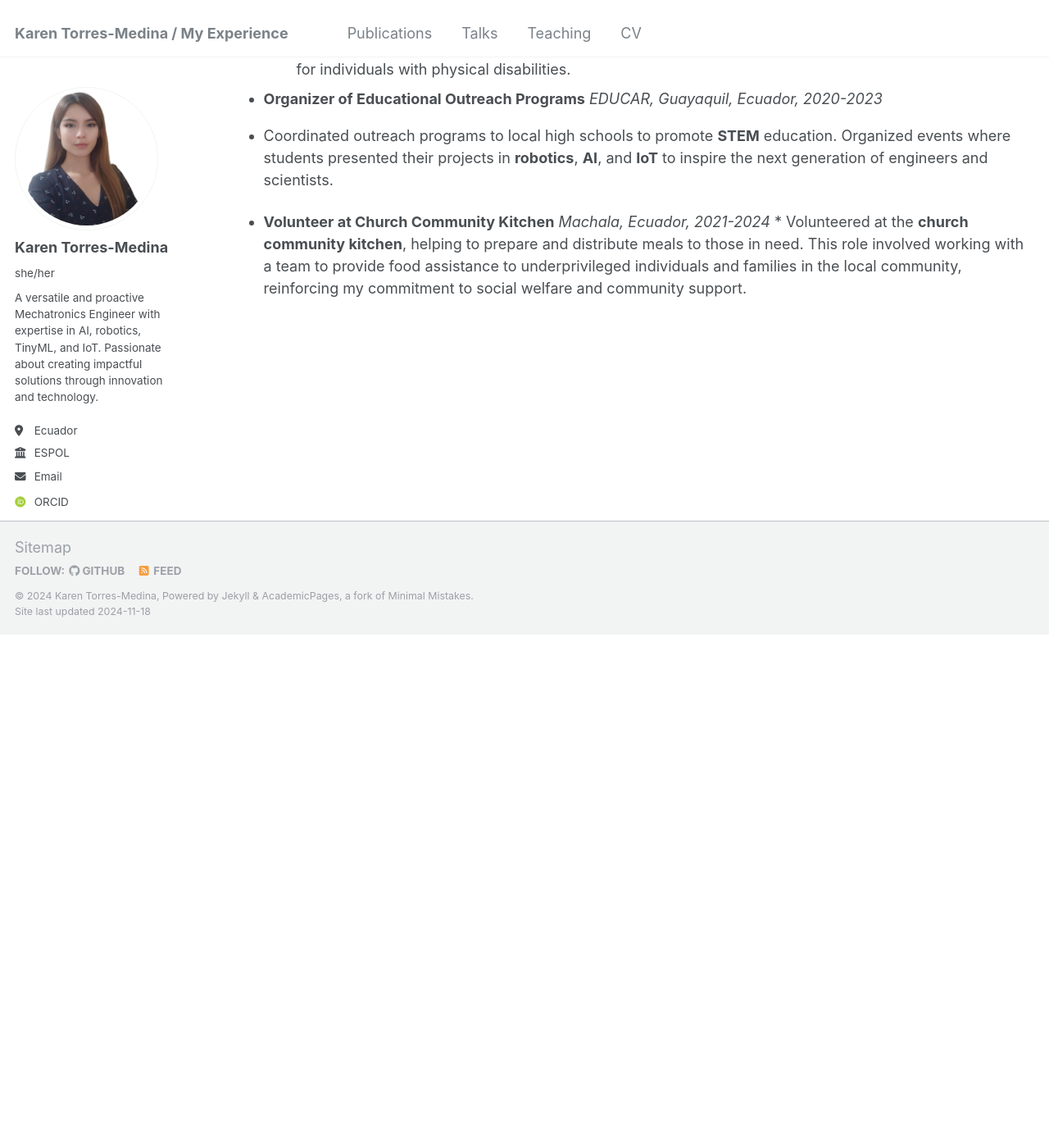
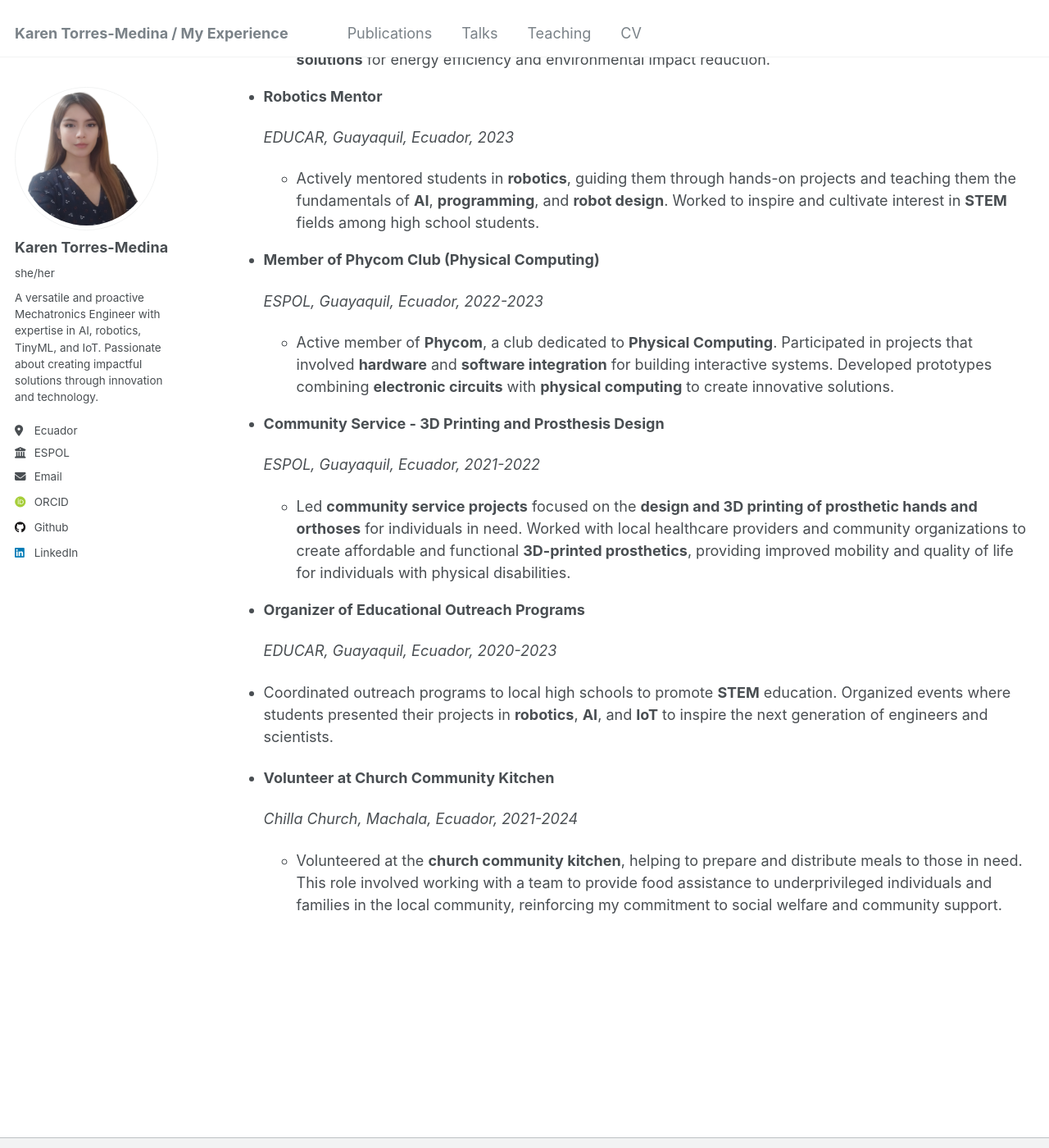
Before and after one commit to kttorres/experience, a Jekyll site: the page built from _pages/cv.md, in a window 1280 px wide and 1400 px high, scrolled down 3975 px. Shown: the whole window at 82% size. Built offline with Jekyll 4.4.1, drawn with Linux system fonts in a browser that asks for light colours; some web fonts are replaced; before the commit the page ends 4748 px from its top, so only the background shows below that; some of the changed text lies outside the part shown.

Commit message:
Update cv.md

```diff
--- a/_pages/cv.md
+++ b/_pages/cv.md
@@ -53,18 +56,21 @@ redirect_from:
 ---
 
 * **Robotics Teacher**
+
   **EDUCAR**, *Guayaquil, Ecuador*
   Jul 2023 – Dec 2023
   * Duties: Taught **robotics** and **AI** to high school students. Led hands-on projects using **STEAM** to foster creativity and critical thinking. Focused on **AI**, **programming**, and **robotics** education.
   * Supervisor: [Supervisor Name]
 
 * **Research Assistant**
+
   **ESPOL**, *Guayaquil, Ecuador*
   Apr 2022 – May 2023
   * Duties: Developed **autonomous navigation systems** for unmanned vehicles, incorporating **SLAM** and **obstacle detection**. Contributed to research on integrating **AI** and **robotics** for practical applications.
   * Supervisor: Dr. [Supervisor Name]
 
 * **Mechatronic Design Assistant**
+
   **Robotilsa S.A.**, *Guayaquil, Ecuador*
   Feb 2022 – Jul 2022
   * Duties: Assisted in mechatronic design projects, focusing on robotic systems for industrial applications. Supported design and analysis of robotic arms and automated systems.
@@ -115,30 +121,36 @@ Teaching
 Service and leadership
 
 * **President of CIAP (Artificial Intelligence Club)**
+
   *ESPOL, Guayaquil, Ecuador, 2022-2023*
   * Led the **CIAP Club**, fostering collaboration and innovation in the fields of **AI** and **Machine Learning** among university students. Organized workshops, events, and hackathons to promote AI education and community engagement.
 
 * **Member of the Sustainability Club**
+
   *ESPOL, Guayaquil, Ecuador, 2022-2023*
   * Contributed to projects focused on **sustainable technologies**, such as the development of **smart solutions** for energy efficiency and environmental impact reduction.
 
 * **Robotics Mentor**
+
   *EDUCAR, Guayaquil, Ecuador, 2023*
   * Actively mentored students in **robotics**, guiding them through hands-on projects and teaching them the fundamentals of **AI**, **programming**, and **robot design**. Worked to inspire and cultivate interest in **STEM** fields among high school students.
 
 * **Member of Phycom Club (Physical Computing)**
+
   *ESPOL, Guayaquil, Ecuador, 2022-2023*
   * Active member of **Phycom**, a club dedicated to **Physical Computing**. Participated in projects that involved **hardware** and **software integration** for building interactive systems. Developed prototypes combining **electronic circuits** with **physical computing** to create innovative solutions.
 
 * **Community Service - 3D Printing and Prosthesis Design**
 
-  *Guayaquil, Ecuador, 2021-2022*
+  *ESPOL, Guayaquil, Ecuador, 2021-2022*
   * Led **community service projects** focused on the **design and 3D printing of prosthetic hands and orthoses** for individuals in need. Worked with local healthcare providers and community organizations to create affordable and functional **3D-printed prosthetics**, providing improved mobility and quality of life for individuals with physical disabilities.
 
  * **Organizer of Educational Outreach Programs**
-     *EDUCAR, Guayaquil, Ecuador, 2020-2023*
+
+   *EDUCAR, Guayaquil, Ecuador, 2020-2023*
   * Coordinated outreach programs to local high schools to promote **STEM** education. Organized events where  students presented their projects in **robotics**, **AI**, and **IoT** to inspire the next generation of engineers and scientists.
 
 * **Volunteer at Church Community Kitchen**
-      *Machala, Ecuador, 2021-2024*
-      * Volunteered at the **church community kitchen**, helping to prepare and distribute meals to those in need. This role involved working with a team to provide food assistance to underprivileged individuals and families in the local community, reinforcing my commitment to social welfare and community support.
+
+  *Chilla Church, Machala, Ecuador, 2021-2024*
+  * Volunteered at the **church community kitchen**, helping to prepare and distribute meals to those in need. This role involved working with a team to provide food assistance to underprivileged individuals and families in the local community, reinforcing my commitment to social welfare and community support.
```
Also changed, not shown: other parts of _pages/cv.md (+4 -1 lines).
